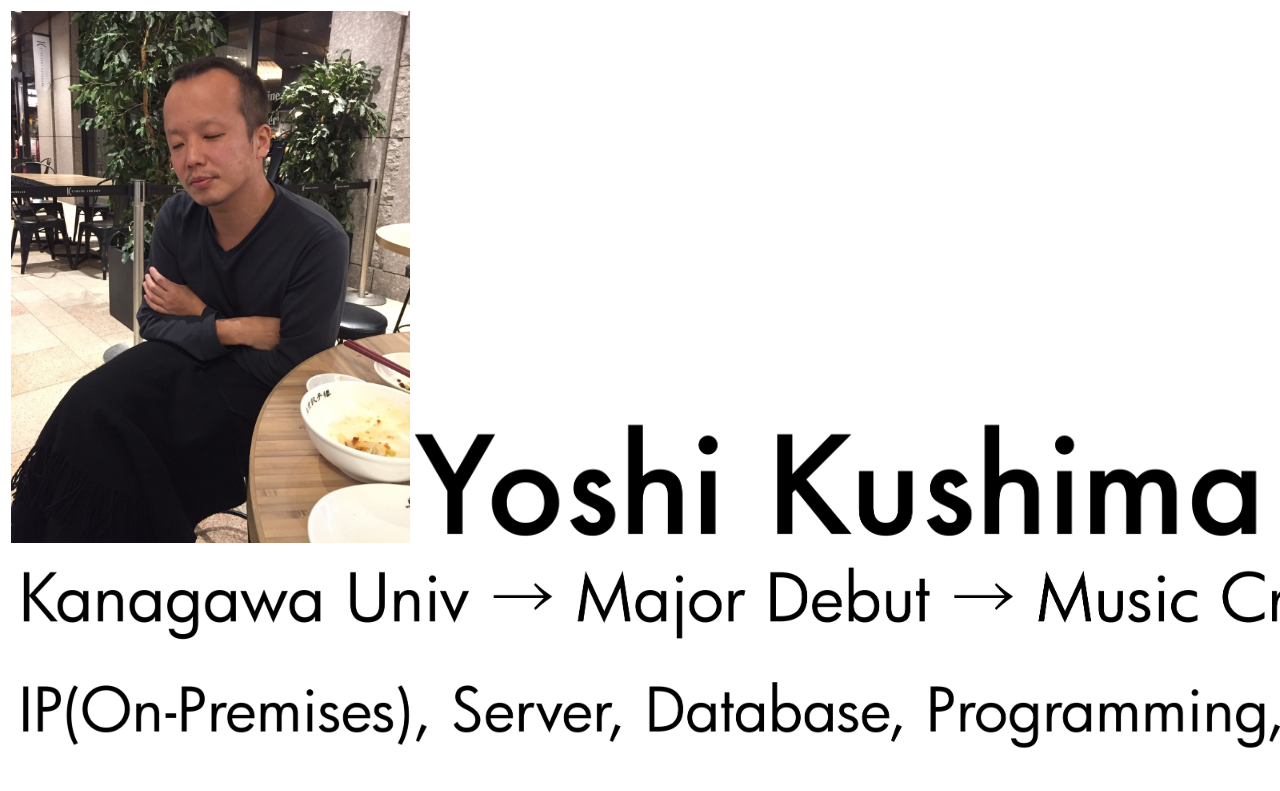
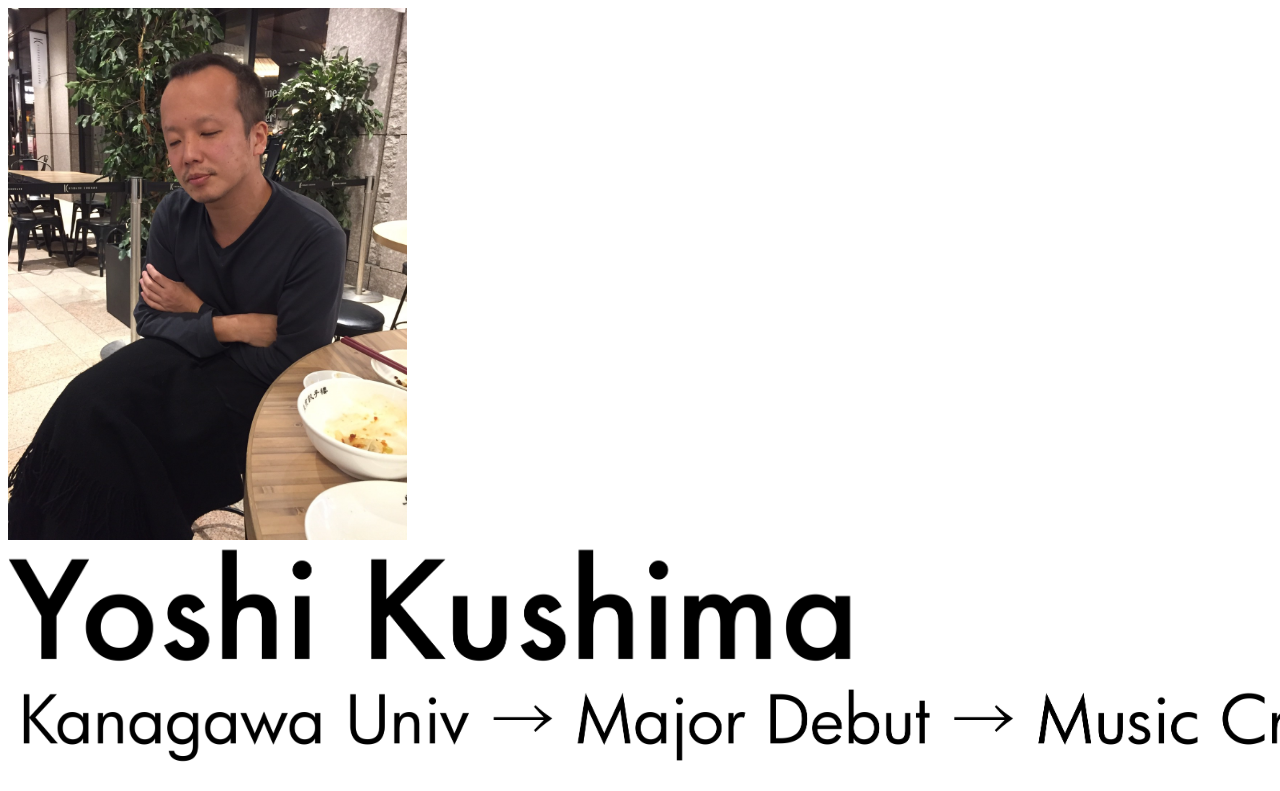
Before and after one commit to 44kushima/44kushima.github.io, a plain HTML site: page index.html in a window 1280 px wide. Shown: the top 791 px of the page. Drawn offline with Linux system fonts and the light colour scheme.

Commit message:
Update index.html

```diff
--- a/index.html
+++ b/index.html
@@ -6,17 +6,9 @@
 </head>
 <body>
 <div align="left">
-<style>
-.example1 td{
-    vertical-align: bottom;
-}
-</style>
-<table class="example1">
-    <tr>
-        <td><img src=img1_1108x1478.jpg width=398.88 height=532.08></td> <!-- x1/10 x3 x1.2 -->
-        <td><img src=img2_1024x150_7373x1080.jpg width=847.895 height=124.2> </td><!-- x1/10 x1.15 -->
-    </tr>
-</table>
+<img src=img1_1108x1478.jpg width=398.88 height=532.08><br> <!-- x1/10 x3 x1.2 -->
+
+<img src=img2_1024x150_7373x1080.jpg width=847.895 height=124.2><br> <!-- x1/10 x1.15 -->
 
 <img src=img3_1_1024x55_20108x1080.jpg width=2010.8 height=108><br>
 
```
